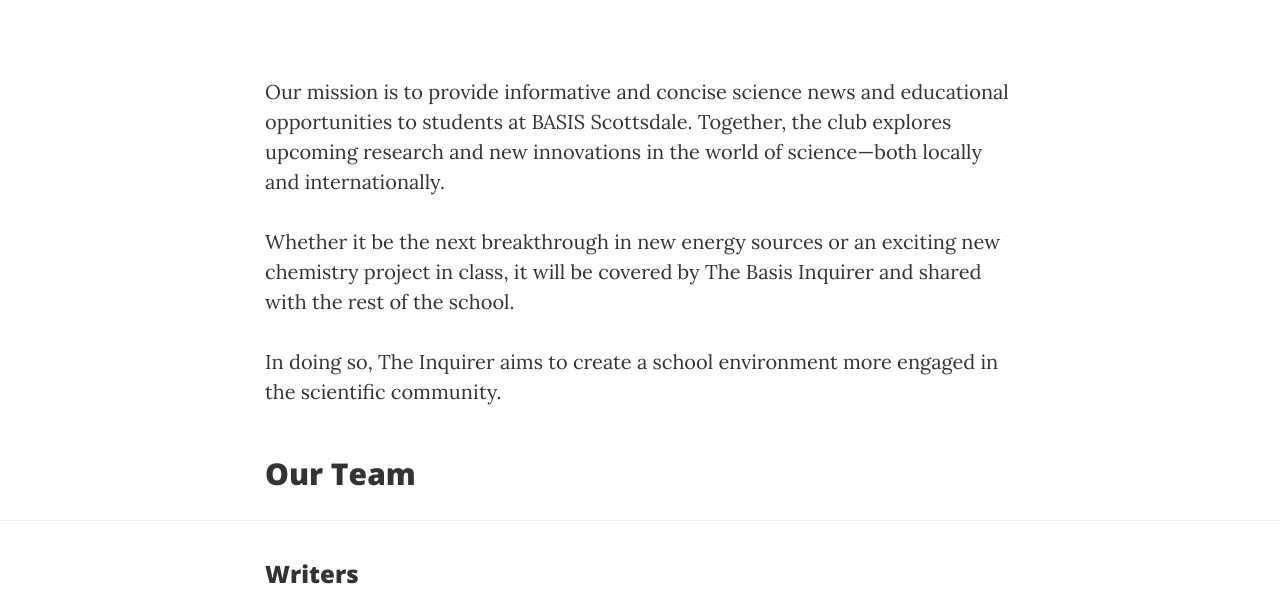
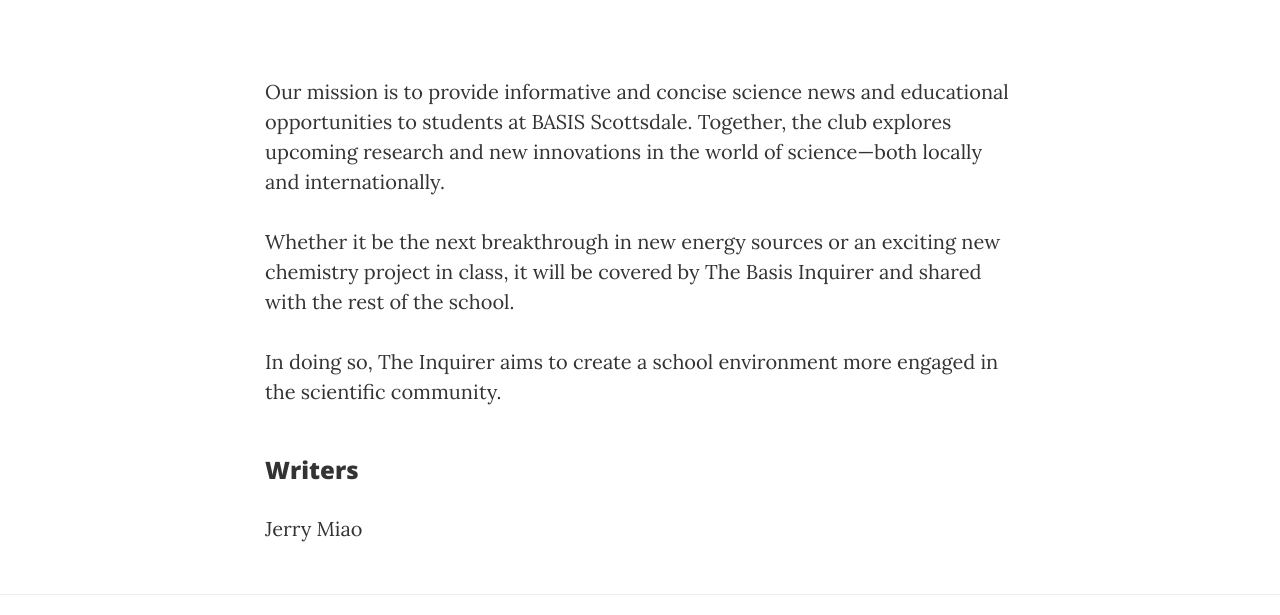
Before and after one commit to ArchitC/panzerpeach.github.io, a website: page about.html in a window 1280 px wide. Shown: the part 451-1066 px from the top of the page. Drawn offline with nearby package versions, Linux system fonts and the light colour scheme.

Commit message:
updated team

```diff
--- a/about.html
+++ b/about.html
@@ -94,15 +94,7 @@
         </div>
     </div>
 
-    <div class="container">
-           <div class="row">
-               <div class="col-lg-8 col-lg-offset-2 col-md-10 col-md-offset-1">
-                    <h2 class="post-title">Our Team</h2>
-               </div>
-           </div>
-    </div>
     <!-- Team Desc. -->
-    <hr>
      <div class="container">
             <div class="row">
                 <div class="col-lg-8 col-lg-offset-2 col-md-10 col-md-offset-1">
```
